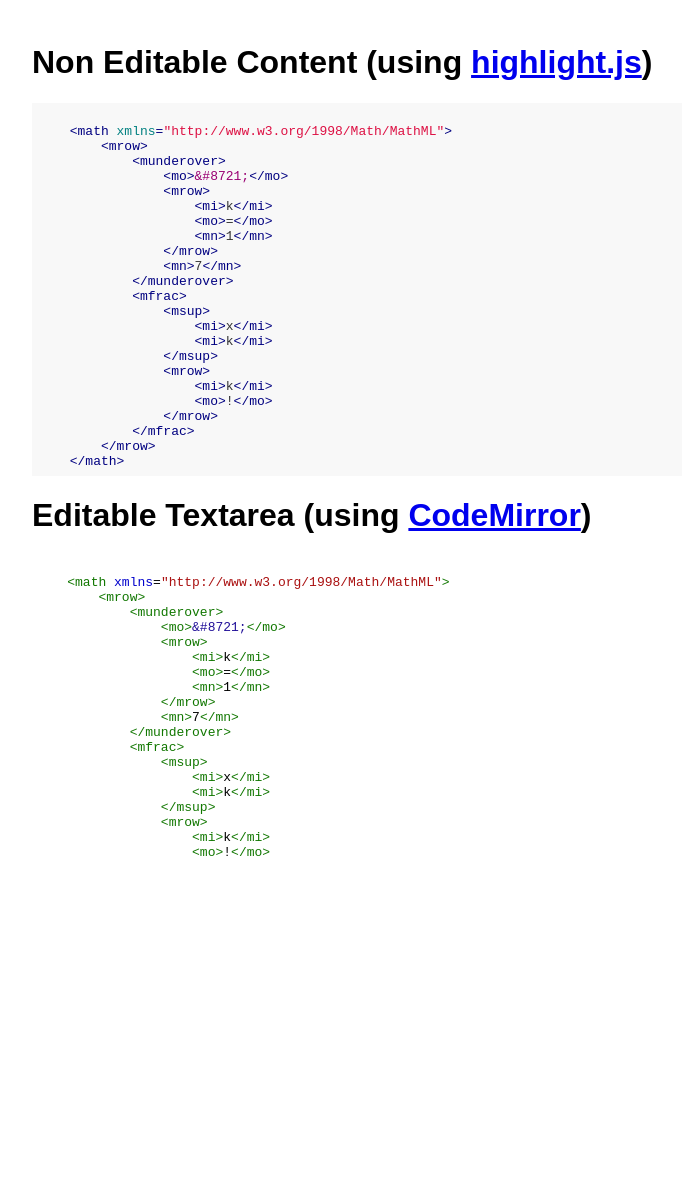
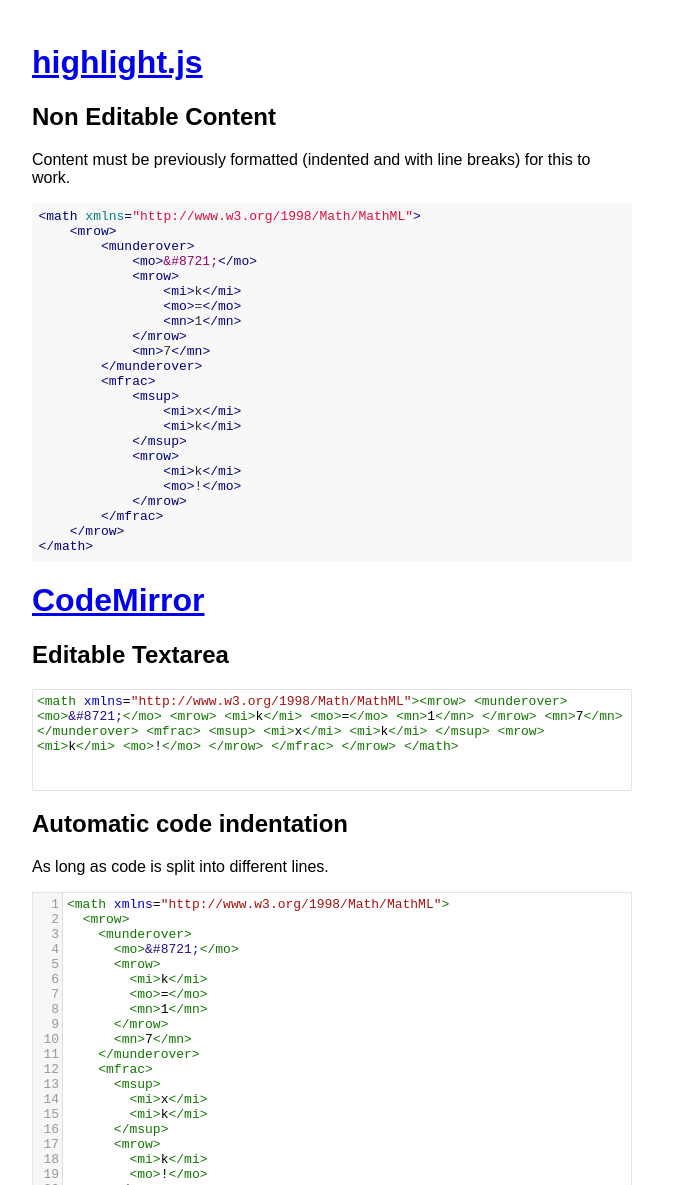
Before and after one commit to fed/mathml-syntax-highlighting, a website built with Parcel: page index.html in a window 1280 px wide. Shown: the top 1185 px of the page, without its empty margins (16-698 px from the left). Before the commit the page ends 879 px from the top, so only its background shows below. Built offline with nearby package versions, Linux system fonts and the light colour scheme.

Commit message:
Add further examples

```diff
--- a/index.html
+++ b/index.html
@@ -6,16 +6,27 @@
         body {
             padding: 15px 40px;
             font-family: Arial, Helvetica, sans-serif;
-            max-width: 800px;
+            max-width: 600px;
+        }
+
+        .CodeMirror {
+            border: 1px solid #e2e3e4;
         }
     </style>
 </head>
 <body>
-    <h1>Non Editable Content (using <a href="https://highlightjs.org/" target="_blank" rel="noopener">highlight.js<a>)</h1>
+    <h1><a href="https://highlightjs.org/" target="_blank" rel="noopener">highlight.js<a></h1>
+    <h2>Non Editable Content</h2>
+    <p>Content must be previously formatted (indented and with line breaks) for this to work.</p>
     <pre><code class="xml" id="static"></code></pre>
 
-    <h1>Editable Textarea (using <a href="https://codemirror.net/" target="_blank" rel="noopener">CodeMirror<a>)</h1>
-    <textarea id="dynamic"></textarea>
+    <h1><a href="https://codemirror.net/" target="_blank" rel="noopener">CodeMirror</a></h1>
+    <h2>Editable Textarea</h2>
+    <textarea id="dynamic" rows="1"></textarea>
+
+    <h2>Automatic code indentation</h2>
+    <p>As long as code is split into different lines.</p>
+    <textarea id="dynamic-autoindent"></textarea>
 
     <script src="./index.js"></script>
 </body>
--- a/index.js
+++ b/index.js
@@ -8,9 +8,12 @@
 import 'codemirror/mode/xml/xml.js';
 import 'codemirror/lib/codemirror.css';
 
-// ##############################################
+// MathML examples
+import { multiLineIndented, multiLineNotIndented, singleLine } from './mathml';
+
+// ################################################
 // Highlight.js for static content
-// ##############################################
+// ################################################
 hljs.registerLanguage('xml', xml);
 
 // htmlentities() is a PHP function which converts special characters (like <)
@@ -26,51 +29,47 @@
         .replace(/"/g, '&quot;');
 }
 
-const staticMathMLContainer = document.getElementById('static');
-const sampleMathMLContent = `
-    <math xmlns="http://www.w3.org/1998/Math/MathML">
-        <mrow>
-            <munderover>
-                <mo>&#8721;</mo>
-                <mrow>
-                    <mi>k</mi>
-                    <mo>=</mo>
-                    <mn>1</mn>
-                </mrow>
-                <mn>7</mn>
-            </munderover>
-            <mfrac>
-                <msup>
-                    <mi>x</mi>
-                    <mi>k</mi>
-                </msup>
-                <mrow>
-                    <mi>k</mi>
-                    <mo>!</mo>
-                </mrow>
-            </mfrac>
-        </mrow>
-    </math>`;
-
-const encodedContent = htmlEntities(sampleMathMLContent);
+const staticContainer = document.getElementById('static');
+const encodedContent = htmlEntities(multiLineIndented);
 
 // Inject MathML into the DOM.
-staticMathMLContainer.innerHTML = encodedContent;
+staticContainer.innerHTML = encodedContent;
 
 // Applies highlighting to all <pre><code>..</code></pre> blocks on a page.
 // hljs.initHighlighting();
 
 // Alternatively we can target exactly the code block we want.
-hljs.highlightBlock(staticMathMLContainer);
+hljs.highlightBlock(staticContainer);
 
-// ##############################################
+// ################################################
 // CodeMirror for dynamic content
-// ##############################################
-const dynamicMathMLTextarea = document.getElementById('dynamic');
+// ################################################
+const dynamicTextarea = document.getElementById('dynamic');
 const codeMirrorInstance = CodeMirror(
-    el => dynamicMathMLTextarea.parentNode.replaceChild(el, dynamicMathMLTextarea),
+    el => dynamicTextarea.parentNode.replaceChild(el, dynamicTextarea),
     {
-        value: sampleMathMLContent,
-        mode: 'xml'
+        value: singleLine,
+        mode: 'xml',
+        lineWrapping: true
     }
 );
+
+codeMirrorInstance.setSize(null, 100);
+
+// ################################################
+// CodeMirror for dynamic content with auto indent
+// ################################################
+const dynamicTextareaAutoIndent = document.getElementById('dynamic-autoindent');
+const codeMirrorAutoIndentInstance = CodeMirror(
+    el => dynamicTextareaAutoIndent.parentNode.replaceChild(el, dynamicTextareaAutoIndent),
+    {
+        value: multiLineNotIndented,
+        mode: 'xml',
+        lineNumbers: true,
+        lineWrapping: true
+    }
+);
+
+codeMirrorAutoIndentInstance.execCommand('selectAll');
+codeMirrorAutoIndentInstance.execCommand('indentAuto');
+codeMirrorAutoIndentInstance.setCursor({ line: 1, ch: 1 });
--- /dev/null
+++ b/mathml.js
@@ -0,0 +1,49 @@
+export const singleLine = '<math xmlns="http://www.w3.org/1998/Math/MathML"><mrow> <munderover> <mo>&#8721;</mo> <mrow> <mi>k</mi> <mo>=</mo> <mn>1</mn> </mrow> <mn>7</mn> </munderover> <mfrac> <msup> <mi>x</mi> <mi>k</mi> </msup> <mrow> <mi>k</mi> <mo>!</mo> </mrow> </mfrac> </mrow> </math>';
+
+export const multiLineNotIndented = `<math xmlns="http://www.w3.org/1998/Math/MathML">
+<mrow>
+<munderover>
+<mo>&#8721;</mo>
+<mrow>
+<mi>k</mi>
+<mo>=</mo>
+<mn>1</mn>
+</mrow>
+<mn>7</mn>
+</munderover>
+<mfrac>
+<msup>
+<mi>x</mi>
+<mi>k</mi>
+</msup>
+<mrow>
+<mi>k</mi>
+<mo>!</mo>
+</mrow>
+</mfrac>
+</mrow>
+</math>`;
+
+export const multiLineIndented = `<math xmlns="http://www.w3.org/1998/Math/MathML">
+    <mrow>
+        <munderover>
+            <mo>&#8721;</mo>
+            <mrow>
+                <mi>k</mi>
+                <mo>=</mo>
+                <mn>1</mn>
+            </mrow>
+            <mn>7</mn>
+        </munderover>
+        <mfrac>
+            <msup>
+                <mi>x</mi>
+                <mi>k</mi>
+            </msup>
+            <mrow>
+                <mi>k</mi>
+                <mo>!</mo>
+            </mrow>
+        </mfrac>
+    </mrow>
+</math>`;
```
